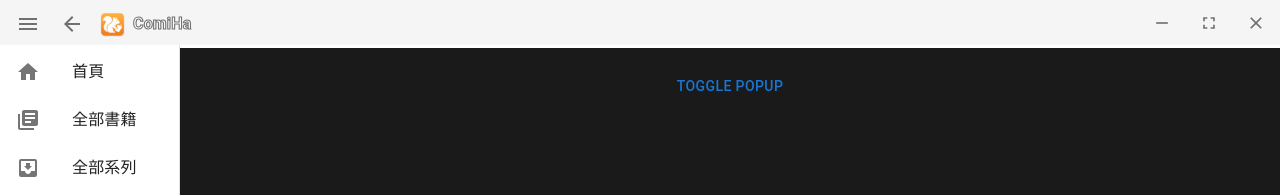
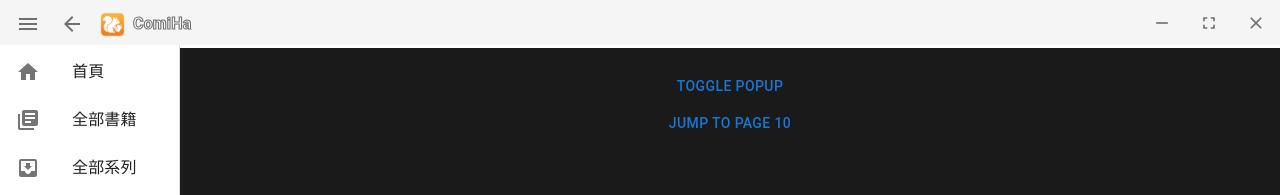
Before and after one commit to haha4ni/ComiHa, a React (Vite) app in the folder frontend/: page /bookinfo/1/1/1 in a window 1280 px wide. Shown: the top 195 px of the page. Built offline with nearby package versions, Linux system fonts and the light colour scheme.

Commit message:
跳轉頁數 WIP

```diff
--- a/frontend/src/components/components/BookInfoPage.jsx
+++ b/frontend/src/components/components/BookInfoPage.jsx
@@ -27,7 +27,7 @@ export default function BookInfoPage() {
         console.log("New bookinfo:", bookinfo.imagedata);
         const size = bookinfo.imagedata?.length || 0; // Retrieve the size using the array length
         console.log("New bookinfo:", size);
-        for (let page = 0; page < size/10; page++) { // Loop dynamically based on size
+        for (let page = 0; page < size/100; page++) { // Loop dynamically based on size
           const result = await GetBookPage(bookname + "_" + booknumber, page);
           setThumbnails((prevThumbnails) => {
             const updatedThumbnails = [...prevThumbnails];
--- a/frontend/src/components/components/BookReadPage.jsx
+++ b/frontend/src/components/components/BookReadPage.jsx
@@ -44,6 +44,29 @@ export default function BookReadPage() {
     }
   }, [bookname, booknumber]);
 
+  const jumpToPage = async (pageNumber) => {
+    console.log(`Attempting to jump to page ${pageNumber}`);
+    let pageElement = document.querySelector(`[data-page="${pageNumber}"]`);
+    if (pageElement) {
+      console.log(`Page ${pageNumber} found, scrolling into view.`);
+      pageElement.scrollIntoView({ behavior: 'smooth', block: 'center' });
+    } else {
+      console.log(`Page ${pageNumber} not found, loading page.`);
+      await loadPages(pageNumber, 1);
+
+      // Wait for the DOM to update
+      await new Promise((resolve) => setTimeout(resolve, 100));
+
+      pageElement = document.querySelector(`[data-page="${pageNumber}"]`);
+      if (pageElement) {
+        console.log(`Page ${pageNumber} loaded, scrolling into view.`);
+        pageElement.scrollIntoView({ behavior: 'smooth', block: 'center' });
+      } else {
+        console.error(`Page ${pageNumber} could not be loaded.`);
+      }
+    }
+  };
+
   // Initial load
   useEffect(() => {
     const currentPageNum = parseInt(page);
@@ -73,17 +96,6 @@ export default function BookReadPage() {
     return () => observer.disconnect();
   }, [lastLoadedPage, loadPages]);
 
-  // Scroll to the corresponding page when the `page` parameter changes
-  useEffect(() => {
-    const currentPageNum = parseInt(page);
-    if (pages[currentPageNum]) {
-      const pageElement = document.querySelector(`[data-page="${currentPageNum}"]`);
-      if (pageElement) {
-        pageElement.scrollIntoView({ behavior: 'smooth', block: 'center' });
-      }
-    }
-  }, [page, pages]);
-
   return (
     <Box
       sx={{
@@ -99,6 +111,9 @@ export default function BookReadPage() {
     >
       <Button onClick={togglePopup}>
         Toggle Popup
+      </Button>
+      <Button onClick={() => jumpToPage(100)}>
+        Jump to Page 10
       </Button>
       {Object.entries(pages)
         .map(([pageNum, pageData]) => (
```
